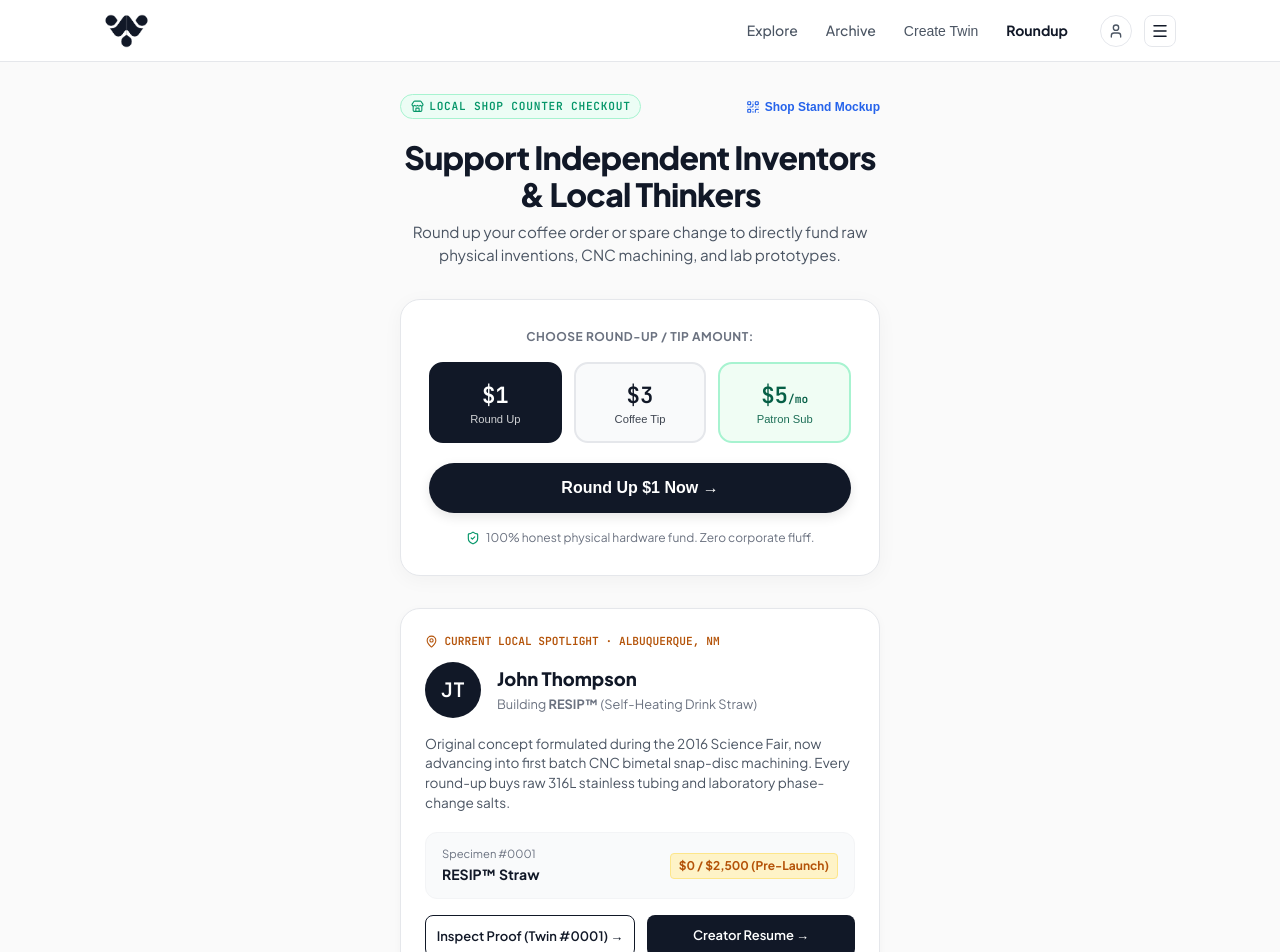
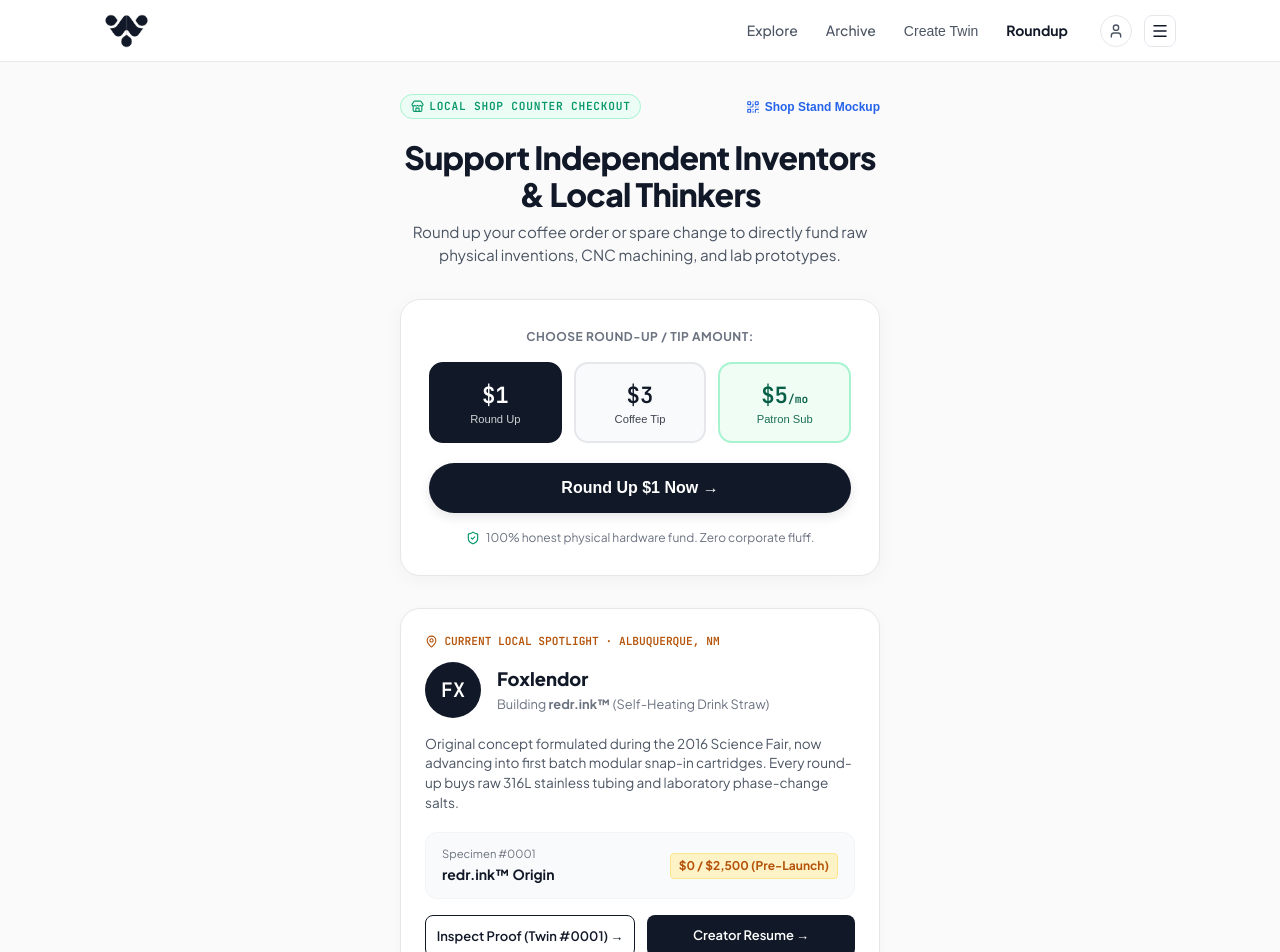
Before and after one commit to Foxlendor/twinthink, a Next.js app in the folder apps/web/: page /roundup in a window 1280 px wide. Shown: the top 952 px of the page. Built offline with nearby package versions, Linux system fonts and the light colour scheme.

Commit message:
Anonymize creator name to Foxlendor across roundup and twin tabs

```diff
--- a/apps/web/src/app/roundup/page.tsx
+++ b/apps/web/src/app/roundup/page.tsx
@@ -246,20 +246,20 @@
               fontFamily: 'var(--font-mono)',
               flexShrink: 0
             }}>
-              JT
+              FX
             </div>
             <div>
               <h3 style={{ fontSize: '1.15rem', fontWeight: 800, margin: '0 0 0.2rem 0', color: '#111827' }}>
-                John Thompson
+                Foxlendor
               </h3>
               <p style={{ fontSize: '0.8rem', color: '#6B7280', margin: 0 }}>
-                Building <strong>RESIP™</strong> (Self-Heating Drink Straw)
+                Building <strong>redr.ink™</strong> (Self-Heating Drink Straw)
               </p>
             </div>
           </div>
 
           <p style={{ fontSize: '0.85rem', color: '#4B5563', lineHeight: 1.45, marginBottom: '1.25rem' }}>
-            Original concept formulated during the 2016 Science Fair, now advancing into first batch CNC bimetal snap-disc machining. Every round-up buys raw 316L stainless tubing and laboratory phase-change salts.
+            Original concept formulated during the 2016 Science Fair, now advancing into first batch modular snap-in cartridges. Every round-up buys raw 316L stainless tubing and laboratory phase-change salts.
           </p>
 
           <div style={{
@@ -274,7 +274,7 @@
           }}>
             <div>
               <span style={{ fontSize: '0.7rem', color: '#6B7280', display: 'block' }}>Specimen #0001</span>
-              <strong style={{ fontSize: '0.875rem', color: '#111827' }}>RESIP™ Straw</strong>
+              <strong style={{ fontSize: '0.875rem', color: '#111827' }}>redr.ink™ Origin</strong>
             </div>
             <span style={{ fontSize: '0.75rem', color: '#B45309', background: '#FEF3C7', border: '1px solid #FDE68A', padding: '0.2rem 0.5rem', borderRadius: '4px', fontWeight: 700 }}>
               $0 / $2,500 (Pre-Launch)
@@ -299,7 +299,7 @@
               Inspect Proof (Twin #0001) →
             </Link>
             <Link
-              href="/@john"
+              href="/@foxlendor"
               style={{
                 flex: 1,
                 textAlign: 'center',
--- a/apps/web/src/components/tabs/HistoryTab.tsx
+++ b/apps/web/src/components/tabs/HistoryTab.tsx
@@ -180,7 +180,7 @@
             2016 Regional Science Fair Prior Art Provenance
           </h4>
           <p style={{ fontSize: '0.8125rem', color: '#4B5563', margin: 0, lineHeight: 1.5 }}>
-            RESIP™ traces directly to hand-drawn notebook diagrams, heat transfer curves, and phase-change salt experiments documented in John Thompson&apos;s original 2016 invention journal slides (020, 021, 022, and 003-1).
+            redr.ink™ (formerly RESIP™) traces directly to hand-drawn notebook diagrams, heat transfer curves, and phase-change salt experiments documented in Foxlendor&apos;s original 2016 invention journal slides (020, 021, 022, and 003-1).
           </p>
         </div>
       </div>
--- a/apps/web/src/components/tabs/PeerReviewTab.tsx
+++ b/apps/web/src/components/tabs/PeerReviewTab.tsx
@@ -394,7 +394,7 @@
               }}>
                 <div style={{ display: 'flex', alignItems: 'center', gap: '0.4rem', marginBottom: '0.35rem' }}>
                   <span style={{ fontSize: '0.75rem', fontWeight: 800, color: '#111827' }}>
-                    John Thompson (Inventor)
+                    Foxlendor (Inventor)
                   </span>
                   <span style={{ fontSize: '0.7rem', color: '#6B7280' }}>
                     · {item.replyDate}
```
